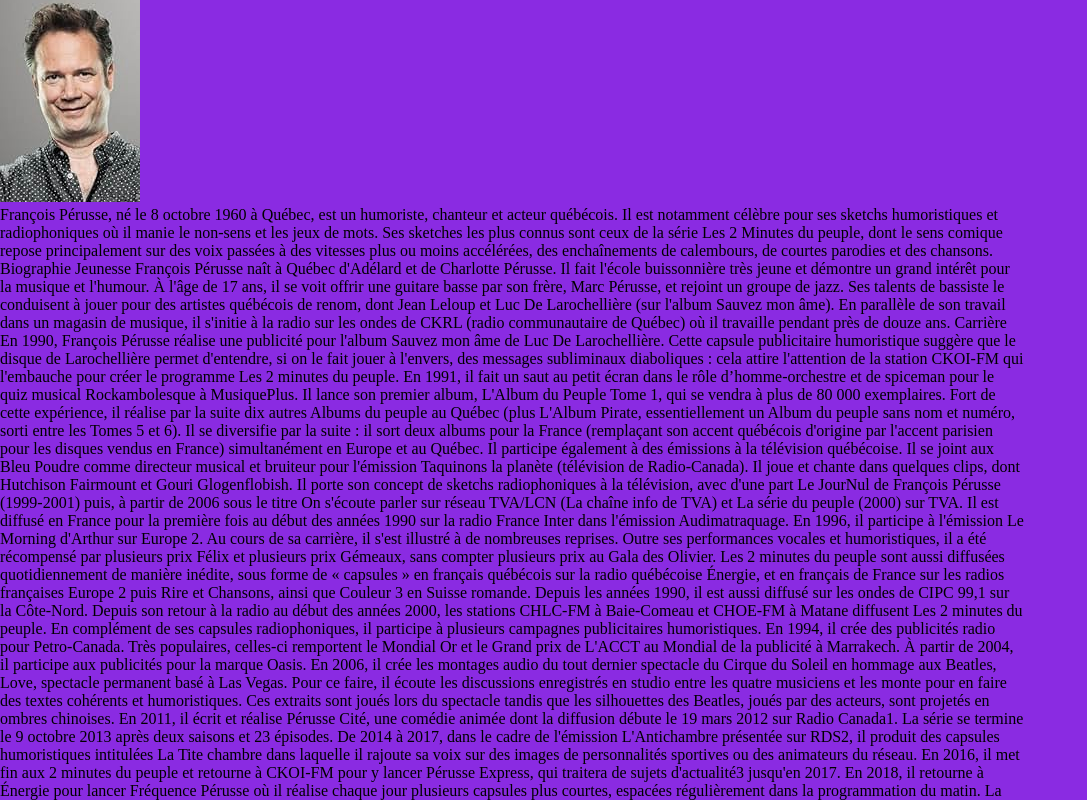
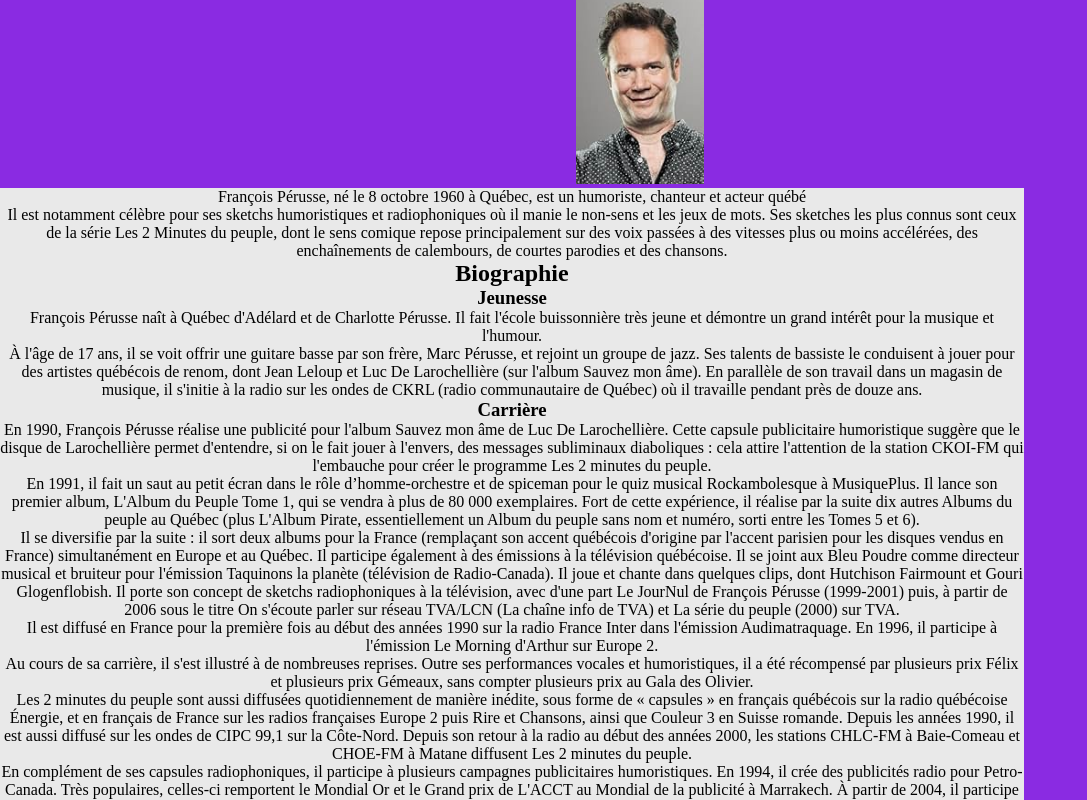
Before and after one commit to Kyoteki/LesDeuxMinutesDuPeuple, a plain HTML site: page francois_perusse.html in a window 1280 px wide. Shown: the part 42-842 px from the top of the page, without its empty margins (0-1087 px from the left). Drawn offline with Linux system fonts and the light colour scheme.

Commit message:
LesDeuxMinutesDuPeuple

```diff
--- a/css/episodes.css
+++ b/css/episodes.css
@@ -3,7 +3,7 @@
         background-color: rgba(118, 203, 0, 0.57);
     }
 }
-@media all and (max-device-width: 100vw)/*pour le mobile on va utiliser le max-device-width car cela permet de cibler la largeur de l ecran */{
+@media all and (max-device-width: 100vw){
     body{
         background-color: blueviolet;
     }
@@ -12,11 +12,17 @@
     margin: 0%;
 }
 body{
-    align-items: center;
+    width: 100vw;
+    height: 100vh;
 }
-
 main{
+    text-align: center;
     display: flex;
     flex-direction: column;
-    width: 50vw
+    width: 100%;
+    height: 100%;
 }
+section{
+    width: 100%;
+    height: 100%;
+}
--- a/css/francois_perusse.css
+++ b/css/francois_perusse.css
@@ -12,10 +12,25 @@
     margin: 0%;
 }
 body{
+    width: 100vw;
+    height: 100vh;
+}
+main{
+    text-align: center;
     display: flex;
     flex-direction: column;
-    justify-content: center;
+    width: 100%;
+    height: 100%;
+}
+img{
+    width: 10vw;
 }
 div{
+    justify-content: center;
     width: 80vw;
+    text-align: center;
+    background-color: rgb(233, 233, 233);
 }
+p{
+    text-align: center;
+}
--- a/css/style.css
+++ b/css/style.css
@@ -14,7 +14,6 @@
 header{
     height: 5vh;
     text-size-adjust: 100%;
-    background-color: blueviolet;
     justify-content: start;
     position:relative;
 }
@@ -32,7 +31,6 @@ img{
 }
 aside{
     width: 33vw;
-    background-color: rgb(231, 53, 53);
     color: rgb(160, 42, 42);
     text-align: center;
 }
@@ -52,7 +50,6 @@ body{
 .episodes{
     color: rgb(0, 0, 255);
     text-align: center;
-    background-color: rgba(8, 237, 0, 0.941);
     width: 33vw;
     vertical-align: middle;
 }
--- a/francois_perusse.html
+++ b/francois_perusse.html
@@ -2,8 +2,9 @@
 <html lang="en">
 <head>
     <meta charset="UTF-8">
+    <link rel="icon" href="images/les_2_minutes_du_peuple.jpg">
     <meta name="viewport" content="width=device-width, initial-scale=1.0">
-    <title>Document</title>
+    <title>François Pérusse</title>
     <link rel="stylesheet" href="css/francois_perusse.css">
 </head>
 <body>
@@ -13,44 +14,28 @@
             <img src="images/francois_perusse.jpg" alt="François Pérusse">
         </header>
         <div class="bio">
-            François Pérusse, né le 8 octobre 1960 à Québec, est un humoriste, chanteur et acteur québécois.
-
-Il est notamment célèbre pour ses sketchs humoristiques et radiophoniques où il manie le non-sens et les jeux de mots. Ses sketches les plus connus sont ceux de la série Les 2 Minutes du peuple, dont le sens comique repose principalement sur des voix passées à des vitesses plus ou moins accélérées, des enchaînements de calembours, de courtes parodies et des chansons.
-
-Biographie
-Jeunesse
-François Pérusse naît à Québec d'Adélard et de Charlotte Pérusse. Il fait l'école buissonnière très jeune et démontre un grand intérêt pour la musique et l'humour.
-
-À l'âge de 17 ans, il se voit offrir une guitare basse par son frère, Marc Pérusse, et rejoint un groupe de jazz. Ses talents de bassiste le conduisent à jouer pour des artistes québécois de renom, dont Jean Leloup et Luc De Larochellière (sur l'album Sauvez mon âme). En parallèle de son travail dans un magasin de musique, il s'initie à la radio sur les ondes de CKRL (radio communautaire de Québec) où il travaille pendant près de douze ans.
-
-Carrière
-En 1990, François Pérusse réalise une publicité pour l'album Sauvez mon âme de Luc De Larochellière. Cette capsule publicitaire humoristique suggère que le disque de Larochellière permet d'entendre, si on le fait jouer à l'envers, des messages subliminaux diaboliques : cela attire l'attention de la station CKOI-FM qui l'embauche pour créer le programme Les 2 minutes du peuple.
-
-En 1991, il fait un saut au petit écran dans le rôle d’homme-orchestre et de spiceman pour le quiz musical Rockambolesque à MusiquePlus. Il lance son premier album, L'Album du Peuple Tome 1, qui se vendra à plus de 80 000 exemplaires. Fort de cette expérience, il réalise par la suite dix autres Albums du peuple au Québec (plus L'Album Pirate, essentiellement un Album du peuple sans nom et numéro, sorti entre les Tomes 5 et 6).
-
-Il se diversifie par la suite : il sort deux albums pour la France (remplaçant son accent québécois d'origine par l'accent parisien pour les disques vendus en France) simultanément en Europe et au Québec. Il participe également à des émissions à la télévision québécoise. Il se joint aux Bleu Poudre comme directeur musical et bruiteur pour l'émission Taquinons la planète (télévision de Radio-Canada). Il joue et chante dans quelques clips, dont Hutchison Fairmount et Gouri Glogenflobish. Il porte son concept de sketchs radiophoniques à la télévision, avec d'une part Le JourNul de François Pérusse (1999-2001) puis, à partir de 2006 sous le titre On s'écoute parler sur réseau TVA/LCN (La chaîne info de TVA) et La série du peuple (2000) sur TVA.
-
-Il est diffusé en France pour la première fois au début des années 1990 sur la radio France Inter dans l'émission Audimatraquage. En 1996, il participe à l'émission Le Morning d'Arthur sur Europe 2.
-
-Au cours de sa carrière, il s'est illustré à de nombreuses reprises. Outre ses performances vocales et humoristiques, il a été récompensé par plusieurs prix Félix et plusieurs prix Gémeaux, sans compter plusieurs prix au Gala des Olivier.
-
-Les 2 minutes du peuple sont aussi diffusées quotidiennement de manière inédite, sous forme de « capsules » en français québécois sur la radio québécoise Énergie, et en français de France sur les radios françaises Europe 2 puis Rire et Chansons, ainsi que Couleur 3 en Suisse romande. Depuis les années 1990, il est aussi diffusé sur les ondes de CIPC 99,1 sur la Côte-Nord. Depuis son retour à la radio au début des années 2000, les stations CHLC-FM à Baie-Comeau et CHOE-FM à Matane diffusent Les 2 minutes du peuple.
-
-En complément de ses capsules radiophoniques, il participe à plusieurs campagnes publicitaires humoristiques. En 1994, il crée des publicités radio pour Petro-Canada. Très populaires, celles-ci remportent le Mondial Or et le Grand prix de L'ACCT au Mondial de la publicité à Marrakech. À partir de 2004, il participe aux publicités pour la marque Oasis.
-
-En 2006, il crée les montages audio du tout dernier spectacle du Cirque du Soleil en hommage aux Beatles, Love, spectacle permanent basé à Las Vegas. Pour ce faire, il écoute les discussions enregistrés en studio entre les quatre musiciens et les monte pour en faire des textes cohérents et humoristiques. Ces extraits sont joués lors du spectacle tandis que les silhouettes des Beatles, joués par des acteurs, sont projetés en ombres chinoises.
-
-En 2011, il écrit et réalise Pérusse Cité, une comédie animée dont la diffusion débute le 19 mars 2012 sur Radio Canada1. La série se termine le 9 octobre 2013 après deux saisons et 23 épisodes.
-
-De 2014 à 2017, dans le cadre de l'émission L'Antichambre présentée sur RDS2, il produit des capsules humoristiques intitulées La Tite chambre dans laquelle il rajoute sa voix sur des images de personnalités sportives ou des animateurs du réseau.
-
-En 2016, il met fin aux 2 minutes du peuple et retourne à CKOI-FM pour y lancer Pérusse Express, qui traitera de sujets d'actualité3 jusqu'en 2017.
-
-En 2018, il retourne à Énergie pour lancer Fréquence Pérusse où il réalise chaque jour plusieurs capsules plus courtes, espacées régulièrement dans la programmation du matin. La même année, il accepte de se laisser caricaturer par le bédéiste Luca Jalbert de Lévis afin d'apparaître le temps d'une case du 6e tome de la série Les aventures de Fonck et Ponck intitulé « La tour du diable ». La série, qui fête alors ses 20 ans, s'offre la tête d'une douzaine de personnalités artistiques en les impliquant dans l'intrigue ou en leur faisant un simple clin d’œil.
-
-L'Album du peuple - Tome XI est lancé le 24 novembre 20204
-
-En février 2022, il lance La Radio du Peuple sur son site et un mini-album appelé Le EP du Peuple - Numéro 1 en même temps.
+            <p>François Pérusse, né le 8 octobre 1960 à Québec, est un humoriste, chanteur et acteur québé<br>
+            Il est notamment célèbre pour ses sketchs humoristiques et radiophoniques où il manie le non-sens et les jeux de mots. Ses sketches les plus connus sont ceux de la série Les 2 Minutes du peuple, dont le sens comique repose principalement sur des voix passées à des vitesses plus ou moins accélérées, des enchaînements de calembours, de courtes parodies et des chansons.<br>
+            <h2>Biographie</h2>
+            <h3>Jeunesse</h3>
+            François Pérusse naît à Québec d'Adélard et de Charlotte Pérusse. Il fait l'école buissonnière très jeune et démontre un grand intérêt pour la musique et l'humour.<br>
+            À l'âge de 17 ans, il se voit offrir une guitare basse par son frère, Marc Pérusse, et rejoint un groupe de jazz. Ses talents de bassiste le conduisent à jouer pour des artistes québécois de renom, dont Jean Leloup et Luc De Larochellière (sur l'album Sauvez mon âme). En parallèle de son travail dans un magasin de musique, il s'initie à la radio sur les ondes de CKRL (radio communautaire de Québec) où il travaille pendant près de douze ans.<br>
+            <h3>Carrière</h3>
+            En 1990, François Pérusse réalise une publicité pour l'album Sauvez mon âme de Luc De Larochellière. Cette capsule publicitaire humoristique suggère que le disque de Larochellière permet d'entendre, si on le fait jouer à l'envers, des messages subliminaux diaboliques : cela attire l'attention de la station CKOI-FM qui l'embauche pour créer le programme Les 2 minutes du peuple.<br>
+            En 1991, il fait un saut au petit écran dans le rôle d’homme-orchestre et de spiceman pour le quiz musical Rockambolesque à MusiquePlus. Il lance son premier album, L'Album du Peuple Tome 1, qui se vendra à plus de 80 000 exemplaires. Fort de cette expérience, il réalise par la suite dix autres Albums du peuple au Québec (plus L'Album Pirate, essentiellement un Album du peuple sans nom et numéro, sorti entre les Tomes 5 et 6).<br>
+            Il se diversifie par la suite : il sort deux albums pour la France (remplaçant son accent québécois d'origine par l'accent parisien pour les disques vendus en France) simultanément en Europe et au Québec. Il participe également à des émissions à la télévision québécoise. Il se joint aux Bleu Poudre comme directeur musical et bruiteur pour l'émission Taquinons la planète (télévision de Radio-Canada). Il joue et chante dans quelques clips, dont Hutchison Fairmount et Gouri Glogenflobish. Il porte son concept de sketchs radiophoniques à la télévision, avec d'une part Le JourNul de François Pérusse (1999-2001) puis, à partir de 2006 sous le titre On s'écoute parler sur réseau TVA/LCN (La chaîne info de TVA) et La série du peuple (2000) sur TVA.<br>
+            Il est diffusé en France pour la première fois au début des années 1990 sur la radio France Inter dans l'émission Audimatraquage. En 1996, il participe à l'émission Le Morning d'Arthur sur Europe 2.<br>
+            Au cours de sa carrière, il s'est illustré à de nombreuses reprises. Outre ses performances vocales et humoristiques, il a été récompensé par plusieurs prix Félix et plusieurs prix Gémeaux, sans compter plusieurs prix au Gala des Olivier.<br>
+            Les 2 minutes du peuple sont aussi diffusées quotidiennement de manière inédite, sous forme de « capsules » en français québécois sur la radio québécoise Énergie, et en français de France sur les radios françaises Europe 2 puis Rire et Chansons, ainsi que Couleur 3 en Suisse romande. Depuis les années 1990, il est aussi diffusé sur les ondes de CIPC 99,1 sur la Côte-Nord. Depuis son retour à la radio au début des années 2000, les stations CHLC-FM à Baie-Comeau et CHOE-FM à Matane diffusent Les 2 minutes du peuple.<br>
+            En complément de ses capsules radiophoniques, il participe à plusieurs campagnes publicitaires humoristiques. En 1994, il crée des publicités radio pour Petro-Canada. Très populaires, celles-ci remportent le Mondial Or et le Grand prix de L'ACCT au Mondial de la publicité à Marrakech. À partir de 2004, il participe aux publicités pour la marque Oasis.<br>
+            En 2006, il crée les montages audio du tout dernier spectacle du Cirque du Soleil en hommage aux Beatles, Love, spectacle permanent basé à Las Vegas. Pour ce faire, il écoute les discussions enregistrés en studio entre les quatre musiciens et les monte pour en faire des textes cohérents et humoristiques. Ces extraits sont joués lors du spectacle tandis que les silhouettes des Beatles, joués par des acteurs, sont projetés en ombres chinoises.<br>
+            En 2011, il écrit et réalise Pérusse Cité, une comédie animée dont la diffusion débute le 19 mars 2012 sur Radio Canada1. La série se termine le 9 octobre 2013 après deux saisons et 23 épisodes.<br>
+            De 2014 à 2017, dans le cadre de l'émission L'Antichambre présentée sur RDS2, il produit des capsules humoristiques intitulées La Tite chambre dans laquelle il rajoute sa voix sur des images de personnalités sportives ou des animateurs du réseau.<br>
+            En 2016, il met fin aux 2 minutes du peuple et retourne à CKOI-FM pour y lancer Pérusse Express, qui traitera de sujets d'actualité3 jusqu'en 2017.<br>
+            En 2018, il retourne à Énergie pour lancer Fréquence Pérusse où il réalise chaque jour plusieurs capsules plus courtes, espacées régulièrement dans la programmation du matin. La même année, il accepte de se laisser caricaturer par le bédéiste Luca Jalbert de Lévis afin d'apparaître le temps d'une case du 6e tome de la série Les aventures de Fonck et Ponck intitulé « La tour du diable ». La série, qui fête alors ses 20 ans, s'offre la tête d'une douzaine de personnalités artistiques en les impliquant dans l'intrigue ou en leur faisant un simple clin d’œil.<br>
+            L'Album du peuple - Tome XI est lancé le 24 novembre 2004.<br>
+            En février 2022, il lance La Radio du Peuple sur son site et un mini-album appelé Le EP du Peuple - Numéro 1 en même temps.<br>
+            </p>
         </div>
     </main>
 </body>
```
Also changed, not shown: episodes.html (+4 -7 lines).
